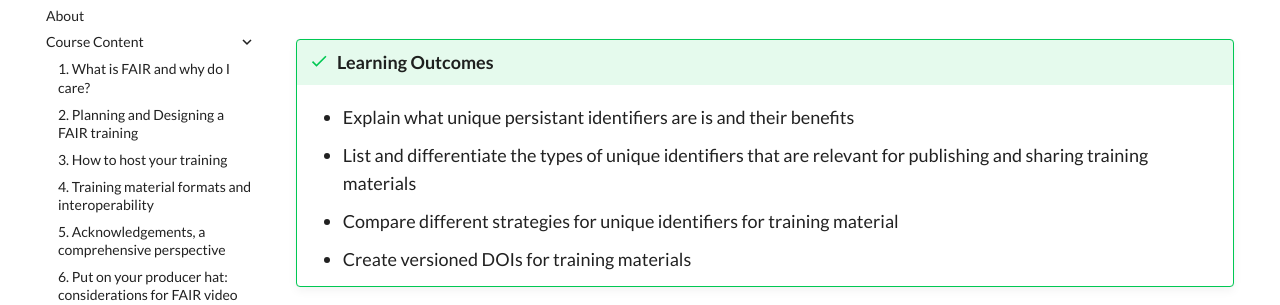
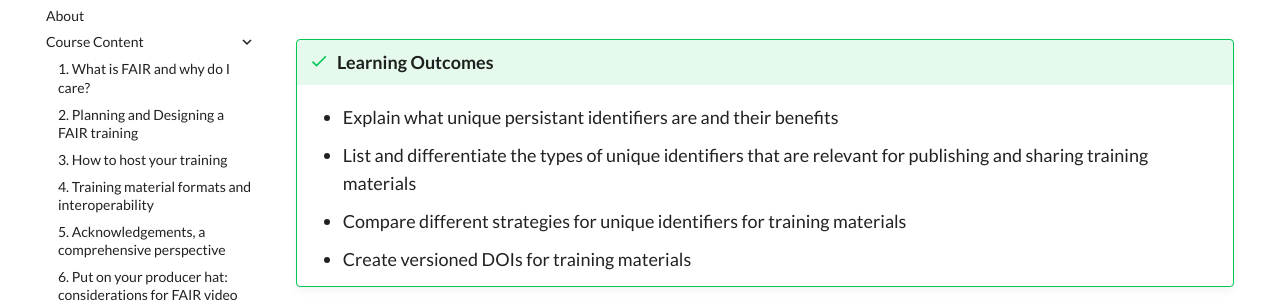
Before and after one commit to elixir-europe-training/ELIXIR-TrP-FAIR-Material-By-Design, an MkDocs documentation site: the page built from docs/chapters/chapter_08.md, in a window 1280 px wide and 1400 px high. Shown: the part 223-528 px from the top of the window. Built offline with MkDocs 1.6.1 and Material for MkDocs 9.7.7, drawn with Linux system fonts in a browser that asks for light colours; comment, search, counter and statistics services are not loaded; part of the change alters nothing that is shown; some of the changed text lies outside the part shown.

```diff
--- a/docs/chapters/chapter_08.md
+++ b/docs/chapters/chapter_08.md
@@ -12,11 +12,16 @@ To Reuse:
 ---
 
 !!! success "Learning Outcomes"
-    - Explain what unique persistant identifiers are is and their benefits
+    - Explain what unique persistant identifiers are and their benefits
     - List and differentiate the types of unique identifiers that are relevant for publishing and sharing training materials
-    - Compare different strategies for unique identifiers for training material
+    - Compare different strategies for unique identifiers for training materials
     - Create versioned DOIs for training materials
 
+Here you can find the presentation for this session:
+
+<iframe src="https://drive.google.com/file/d/1-WVUwjQR8oGToCNy4nJ16znOGQch9qBLqVfPA4Q01VU/preview" width="640" height="360" allow="autoplay"></iframe>
+
+The full presentation can be downloaded as a pdf [here](https://docs.google.com/presentation/d/1-WVUwjQR8oGToCNy4nJ16znOGQch9qBLqVfPA4Q01VU/export?format=pdf).
 
 ## 8.1 Unique identifiers for training materials
 
```
